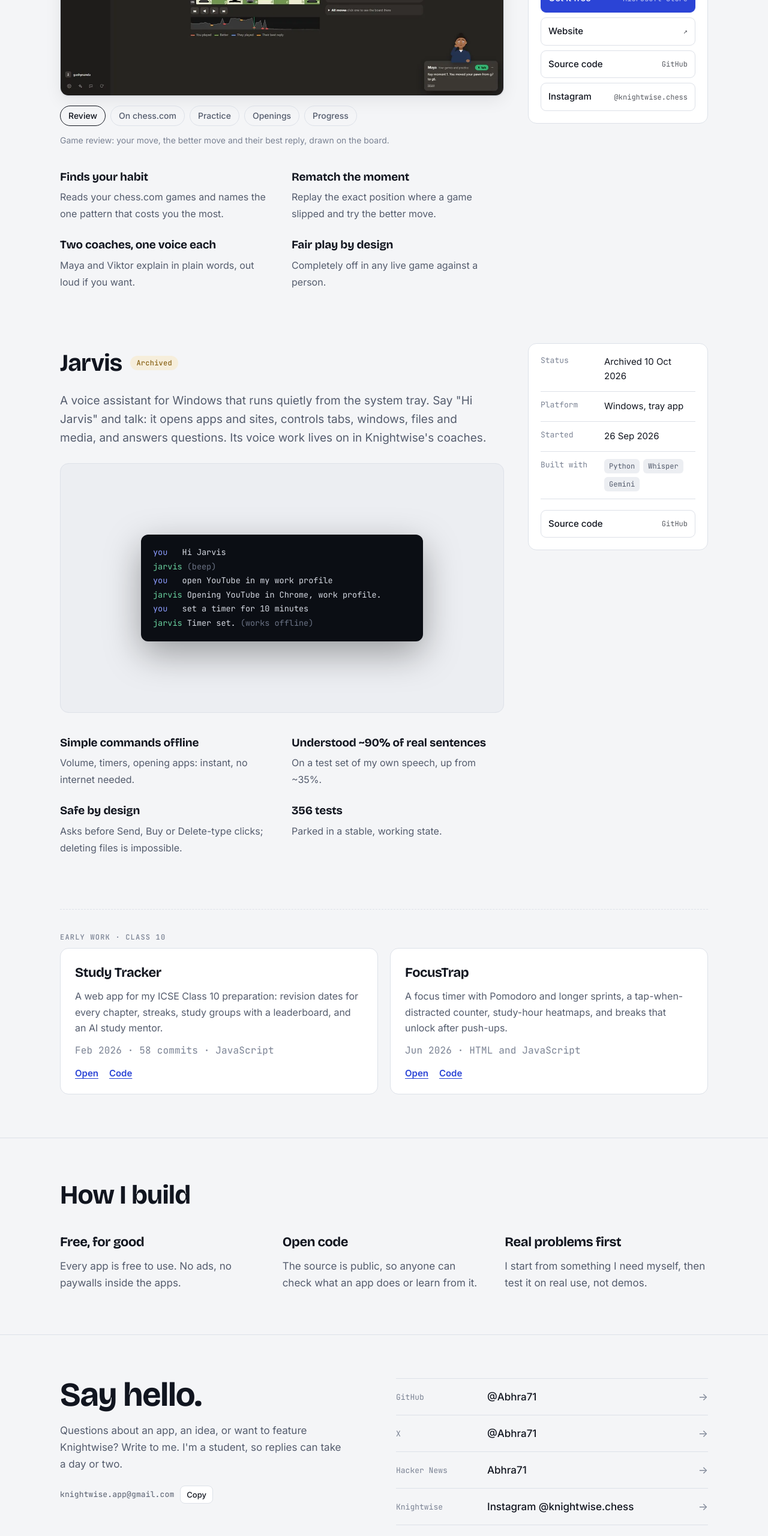
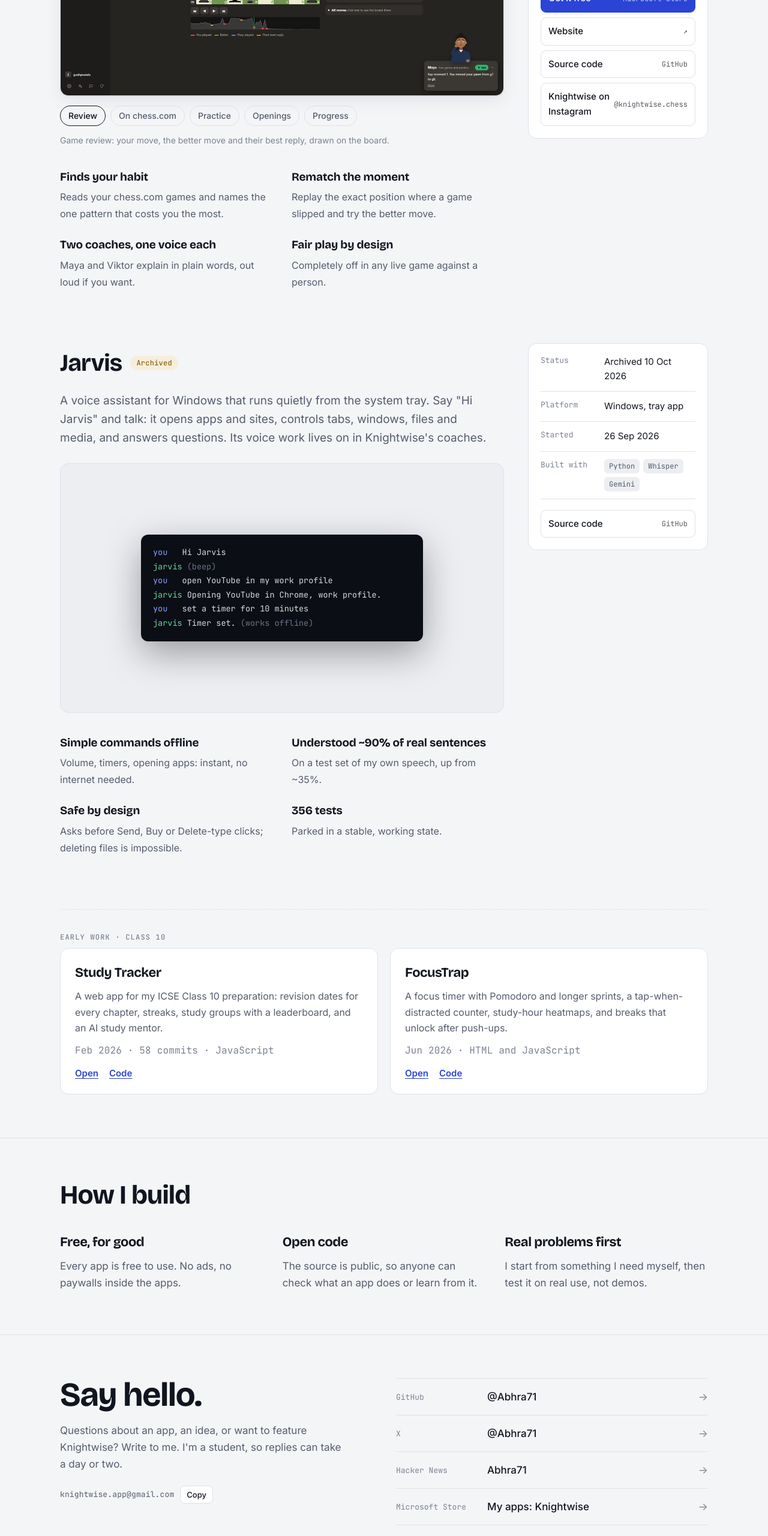
Before and after one commit to Abhra71/Abhra71.github.io, a plain HTML site: page index.html in a window 1280 px wide. Shown: the part 1380-3940 px from the top of the page at 60% size. Drawn offline with nearby package versions, Linux system fonts and the light colour scheme; no server answers.

Commit message:
Contact: Instagram is Knightwise's, not the maker's; listed only under Knightwise; Microsoft Store added to the maker's links
Co-Authored-By: Claude Opus 5.5 <noreply@anthropic.com>

```diff
--- a/index.html
+++ b/index.html
@@ -369,7 +369,7 @@ footer { padding-block: 34px 48px; color: var(--faint); font-size: 14px; border-
           <a class="main" href="https://www.microsoft.com/store/apps/9NKLGS6K72J2?cid=portfolio">Get it free <small>Microsoft Store</small></a>
           <a href="https://abhra71.github.io/ChessCoach/">Website <small>↗</small></a>
           <a href="https://github.com/Abhra71/ChessCoach">Source code <small data-stars="Abhra71/ChessCoach">GitHub</small></a>
-          <a href="https://www.instagram.com/knightwise.chess/">Instagram <small>@knightwise.chess</small></a>
+          <a href="https://www.instagram.com/knightwise.chess/">Knightwise on Instagram <small>@knightwise.chess</small></a>
         </div>
       </aside>
     </article>
@@ -456,7 +456,7 @@ footer { padding-block: 34px 48px; color: var(--faint); font-size: 14px; border-
       <a href="https://github.com/Abhra71" rel="me"><span class="k">GitHub</span><span class="v">@Abhra71</span><span class="go">→</span></a>
       <a href="https://x.com/Abhra71" rel="me"><span class="k">X</span><span class="v">@Abhra71</span><span class="go">→</span></a>
       <a href="https://news.ycombinator.com/user?id=Abhra71" rel="me"><span class="k">Hacker News</span><span class="v">Abhra71</span><span class="go">→</span></a>
-      <a href="https://www.instagram.com/knightwise.chess/"><span class="k">Knightwise</span><span class="v">Instagram @knightwise.chess</span><span class="go">→</span></a>
+      <a href="https://apps.microsoft.com/detail/9NKLGS6K72J2?cid=portfolio"><span class="k">Microsoft Store</span><span class="v">My apps: Knightwise</span><span class="go">→</span></a>
     </nav>
   </div>
 </section>
```
